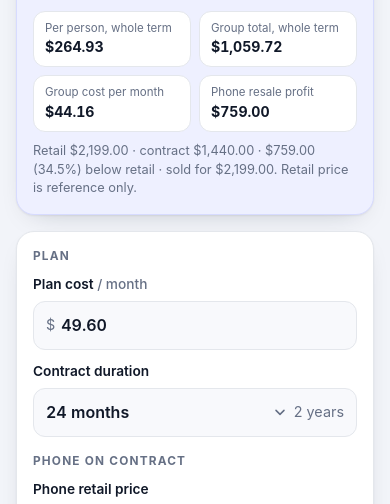
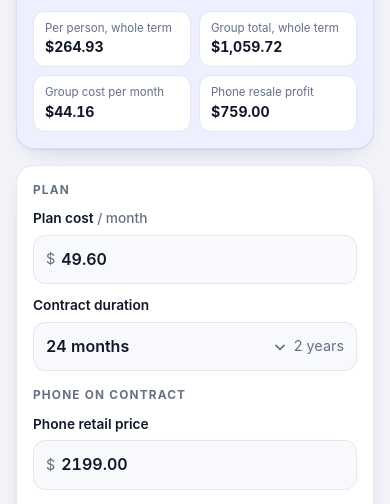
Before and after one commit to MidnightFlux/mobile-plan-calculator, a plain HTML site: page index.html in a window 390 px wide. Shown: the part 317-821 px from the top of the page. Drawn offline with Linux system fonts and the light colour scheme.

Commit message:
remove phone note section

```diff
--- a/index.html
+++ b/index.html
@@ -262,12 +262,6 @@
     white-space: nowrap;
     overflow: hidden;
     text-overflow: ellipsis;
-  }
-
-  .phone-note {
-    margin: 10px 0 0;
-    font-size: .8rem;
-    color: var(--muted);
   }
 
   /* ---------- form ---------- */
@@ -899,8 +893,6 @@
         <span class="stat-value" id="stat-phone">—</span>
       </div>
     </div>
-
-    <p class="phone-note" id="phone-note"></p>
   </section>
 
   <p class="banner" id="banner" role="alert" hidden>Check the highlighted fields — a value is missing or invalid.</p>
@@ -1171,7 +1163,6 @@
   const statGroupMonth = document.getElementById('stat-group-month');
   const statPhoneLabel = document.getElementById('stat-phone-label');
   const statPhone = document.getElementById('stat-phone');
-  const phoneNote = document.getElementById('phone-note');
   const monthsYears = document.getElementById('months-years');
   const subLineMinus = document.getElementById('sub-line-minus');
   const subLinePlus = document.getElementById('sub-line-plus');
@@ -1460,7 +1451,6 @@
     statGroupMonth.textContent = '—';
     statPhone.textContent = '—';
     statPhoneLabel.textContent = 'Phone resale profit';
-    phoneNote.textContent = '';
     breakdown.replaceChildren();
   }
 
@@ -1569,12 +1559,6 @@
     const profitable = r.phoneProfit >= 0;
     statPhoneLabel.textContent = profitable ? 'Phone resale profit' : 'Phone net cost';
     statPhone.textContent = money(Math.abs(r.phoneProfit));
-
-    const discountBit = r.retailSave > 0
-      ? ` · $${MONEY.format(r.retailSave)} (${r.retailSavePct.toFixed(1)}%) below retail`
-      : '';
-    phoneNote.textContent =
-      `Retail ${money(state.retailPrice)} · contract ${money(state.contractPrice)}${discountBit} · sold for ${money(state.sellingPrice)}. Retail price is reference only.`;
 
     renderBreakdown(state, r);
 
```
